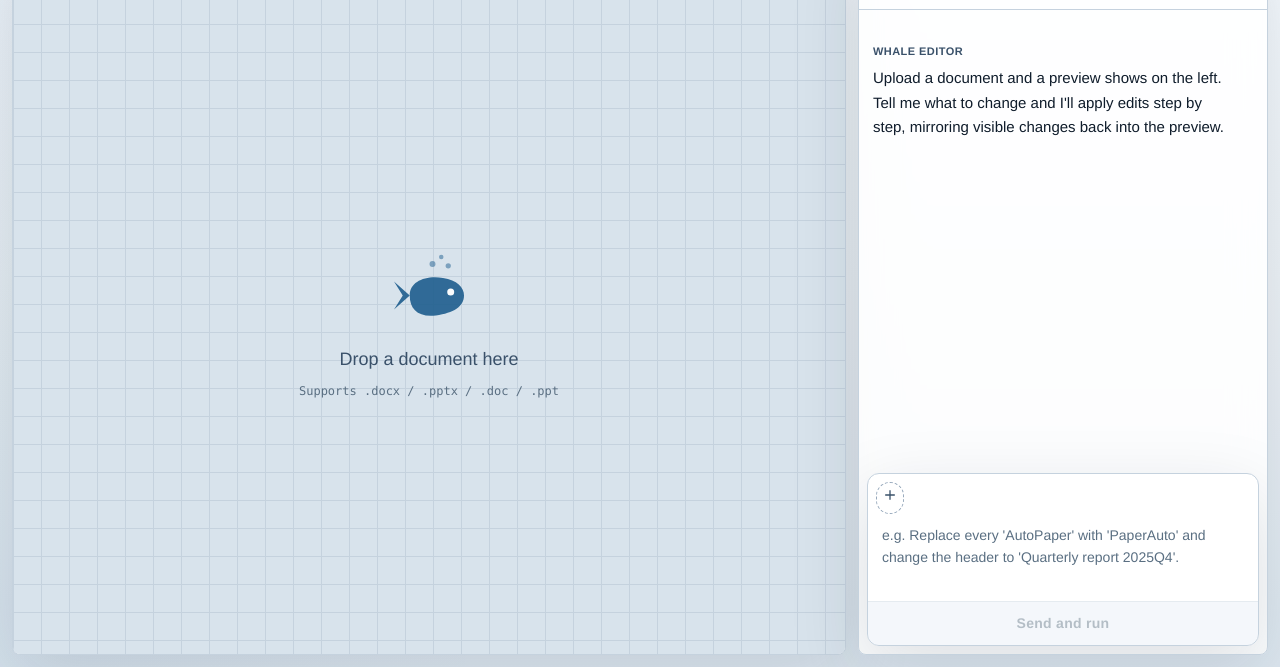
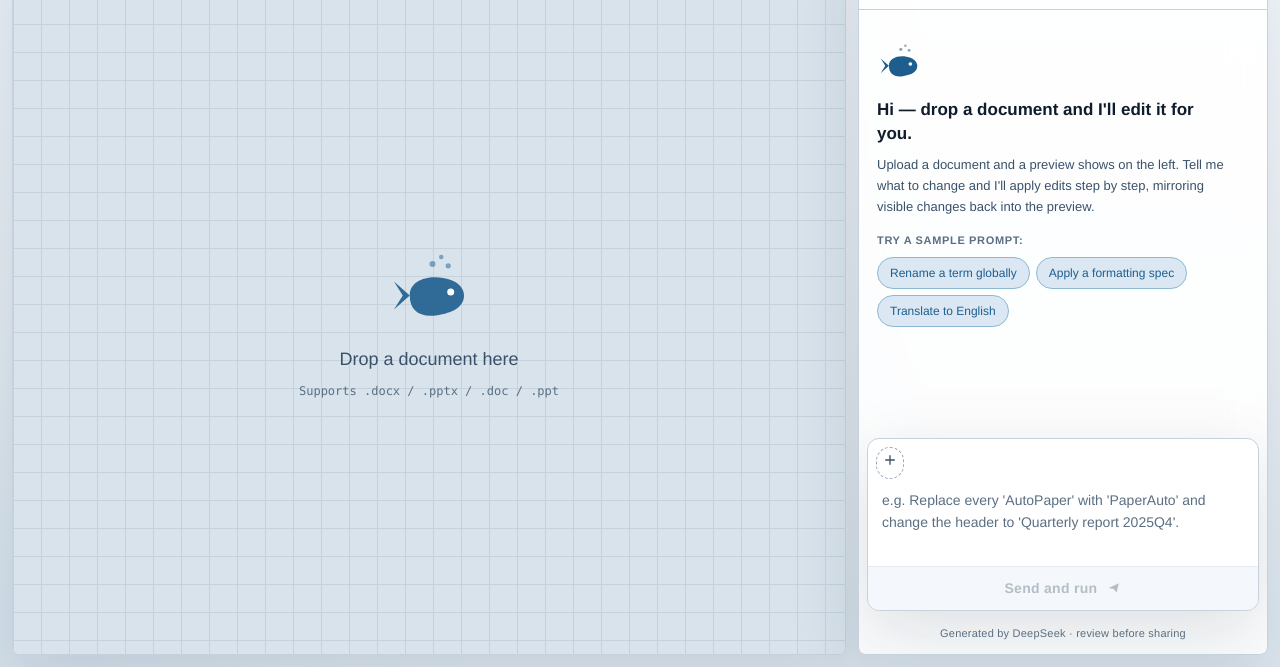
Before and after one commit to Hans-han/whale-editor, a website: page apps/web/index.html in a window 1280 px wide. Shown: the part 133-800 px from the top of the page. Drawn offline with Linux system fonts and the light colour scheme.

Commit message:
ux(panel): conversational intro + preset prompt chips + AI disclaimer
Inspired by OKKI AiReach's right-pane pattern (per @user reference): a
friendly mascot + a conversational headline at the top of the panel,
quick-action chips that prefill the input, and a subtle 'AI generated'
footer below the composer. Borrowed the *pattern*, not the literal copy.

  - Bigger 44×44 whale mascot at the top of the intro card
  - Conversational headline: 'Hi — drop a document and I'll edit it for you.'
    (and the Chinese equivalent), replacing the dry 'Whale Editor' label
  - 3 preset prompt chips ('Rename a term globally' / 'Apply a formatting
    spec' / 'Translate to English'). Click fills the textarea with a
    well-formed instruction and focuses the input. Saves typing for the
    common cases.
  - Send-arrow icon next to the 'Send and run' label (small chat-app
    affordance)
  - 'Generated by DeepSeek · review before sharing' footer below the
    composer (aria-hidden, decorative; main run-button conveys the same
    semantic via its disabled state and progress card)
  - All text is in i18n; both en + zh provided

```diff
--- a/apps/web/app.css
+++ b/apps/web/app.css
@@ -1565,6 +1565,85 @@ textarea::placeholder {
   margin-right: 0;
 }
 
+/* OKKI-inspired conversational greeting block */
+.intro-greet {
+  text-align: left;
+  padding: 18px 4px 12px;
+}
+.intro-mascot {
+  width: 44px;
+  height: 44px;
+  color: var(--accent);
+  margin-bottom: 12px;
+  display: block;
+}
+.intro-headline {
+  margin: 0 0 8px;
+  font-size: 17px;
+  font-weight: 650;
+  line-height: 1.4;
+  color: var(--text);
+  letter-spacing: 0;
+  text-transform: none;
+}
+.intro-greet .message-body {
+  margin: 0 0 14px;
+  font-size: 13px;
+  line-height: 1.65;
+  color: var(--text-2);
+}
+.intro-cta-label {
+  font-size: 11px;
+  font-weight: 650;
+  text-transform: uppercase;
+  letter-spacing: 0.06em;
+  color: var(--text-3);
+  margin-bottom: 8px;
+}
+.preset-chips {
+  display: flex;
+  flex-wrap: wrap;
+  gap: 6px;
+}
+.preset-chip {
+  display: inline-flex;
+  align-items: center;
+  height: 32px;
+  padding: 0 12px;
+  font-size: 12px;
+  color: var(--accent);
+  background: var(--accent-soft);
+  border: 1px solid var(--accent-line);
+  border-radius: 999px;
+  cursor: pointer;
+  transition: background 0.15s, border-color 0.15s, transform 0.15s;
+}
+.preset-chip:hover {
+  background: var(--surface);
+  border-color: var(--accent);
+  transform: translateY(-1px);
+}
+.preset-chip:active { transform: translateY(0); }
+
+/* Send icon next to "Send and run" label */
+.send-icon {
+  width: 14px;
+  height: 14px;
+  margin-left: 6px;
+  vertical-align: -2px;
+  color: currentColor;
+}
+
+/* Subtle disclaimer footer beneath the composer */
+.ai-footer {
+  margin: 6px 12px 12px;
+  padding: 0;
+  font-size: 11px;
+  color: var(--text-3);
+  text-align: center;
+  letter-spacing: 0.02em;
+}
+
 .message-body {
   font-size: 15px;
 }
--- a/apps/web/app.js
+++ b/apps/web/app.js
@@ -1257,6 +1257,19 @@
 
   intentInput.addEventListener('input', updateRunEnabled);
 
+  // Preset prompt chips: fill textarea + focus
+  document.querySelectorAll('.preset-chip').forEach((chip) => {
+    chip.addEventListener('click', () => {
+      const preset = chip.dataset.preset;
+      if (!preset) return;
+      const value = t('preset.' + preset + '.value');
+      intentInput.value = value;
+      updateRunEnabled();
+      intentInput.focus();
+      intentInput.scrollIntoView({ behavior: 'smooth', block: 'center' });
+    });
+  });
+
   btnRun.addEventListener('click', () => {
     runAuto({ reuseSession: followUpMode && canReuseSession() });
   });
--- a/apps/web/index.html
+++ b/apps/web/index.html
@@ -103,10 +103,23 @@
       </div>
 
       <div class="chat-scroll" id="chat-scroll" aria-live="polite">
-        <div class="message assistant intro-message">
-          <h3 class="message-label">Whale Editor</h3>
-          <div class="message-body" data-i18n="intro.body">
+        <div class="message assistant intro-message intro-greet">
+          <svg class="intro-mascot" aria-hidden="true" focusable="false"><use href="#whale-glyph"/></svg>
+          <h3 class="intro-headline" data-i18n="intro.headline">Hi — drop a document and I'll edit it for you.</h3>
+          <p class="message-body" data-i18n="intro.body">
             Upload a document and a preview shows on the left. Tell me what to change and I'll apply edits step by step, mirroring visible changes back into the preview.
+          </p>
+          <div class="intro-cta-label" data-i18n="intro.cta">Try a sample prompt:</div>
+          <div class="preset-chips">
+            <button type="button" class="preset-chip" data-preset="rename">
+              <span data-i18n="preset.rename">Rename a term globally</span>
+            </button>
+            <button type="button" class="preset-chip" data-preset="style">
+              <span data-i18n="preset.style">Apply a formatting spec</span>
+            </button>
+            <button type="button" class="preset-chip" data-preset="translate">
+              <span data-i18n="preset.translate">Translate to English</span>
+            </button>
           </div>
         </div>
 
@@ -185,7 +198,12 @@
         ></textarea>
 
         <button id="btn-run" class="composer-run btn-primary" disabled>
-          <span class="btn-label" data-i18n="run.label">Send and run</span>
+          <span class="btn-label">
+            <span data-i18n="run.label">Send and run</span>
+            <svg viewBox="0 0 16 16" class="send-icon" aria-hidden="true" focusable="false">
+              <path fill="currentColor" d="M2 8 L13.5 2.5 L11 13 L7.5 9 z M7.5 9 L13.5 2.5"/>
+            </svg>
+          </span>
           <span class="btn-spinner" hidden>
             <svg viewBox="0 0 16 16" class="spin-icon" aria-hidden="true" focusable="false">
               <circle cx="8" cy="8" r="6" fill="none" stroke="currentColor" stroke-width="1.6" stroke-dasharray="9 9" opacity="0.85"/>
@@ -194,6 +212,8 @@
           </span>
         </button>
       </section>
+
+      <p class="ai-footer" data-i18n="footer.disclaimer" aria-hidden="true">Generated by DeepSeek · review before sharing</p>
     </aside>
   </main>
 
```
